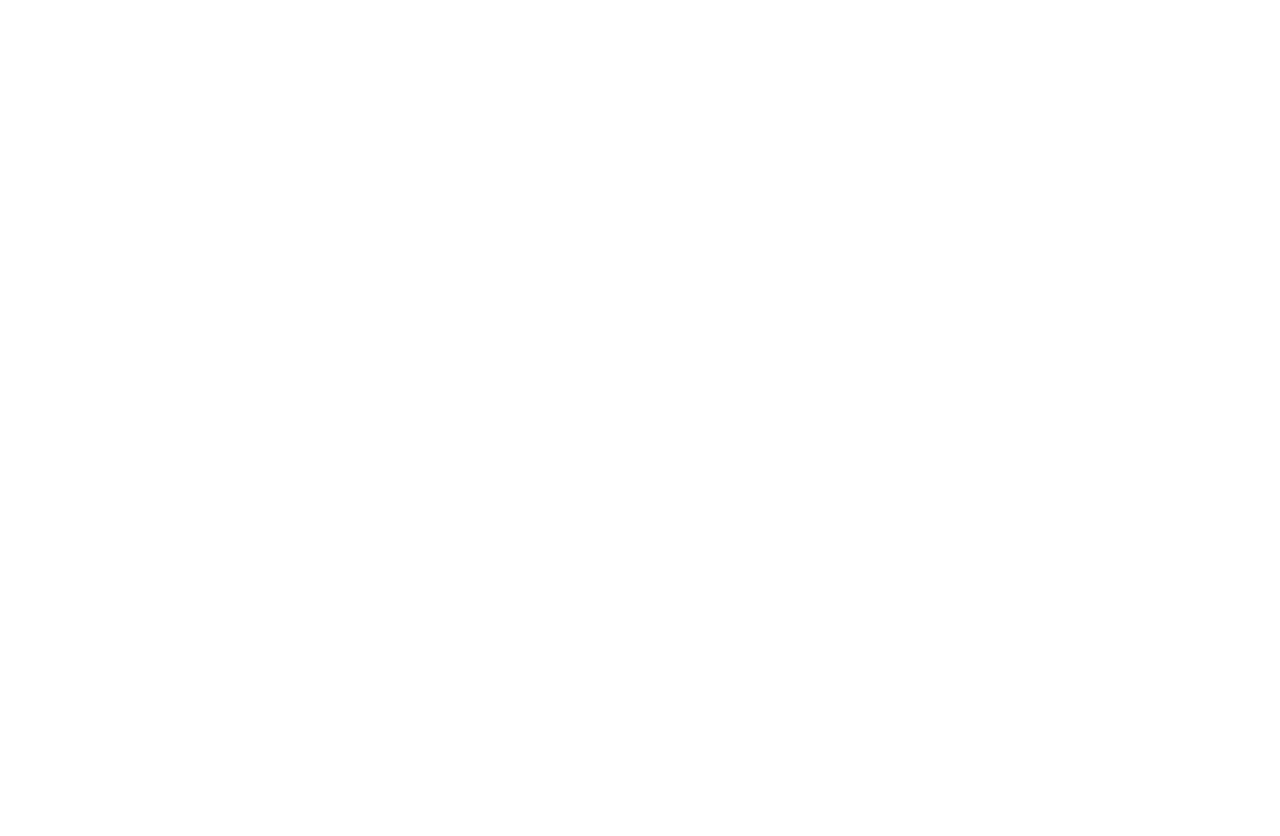
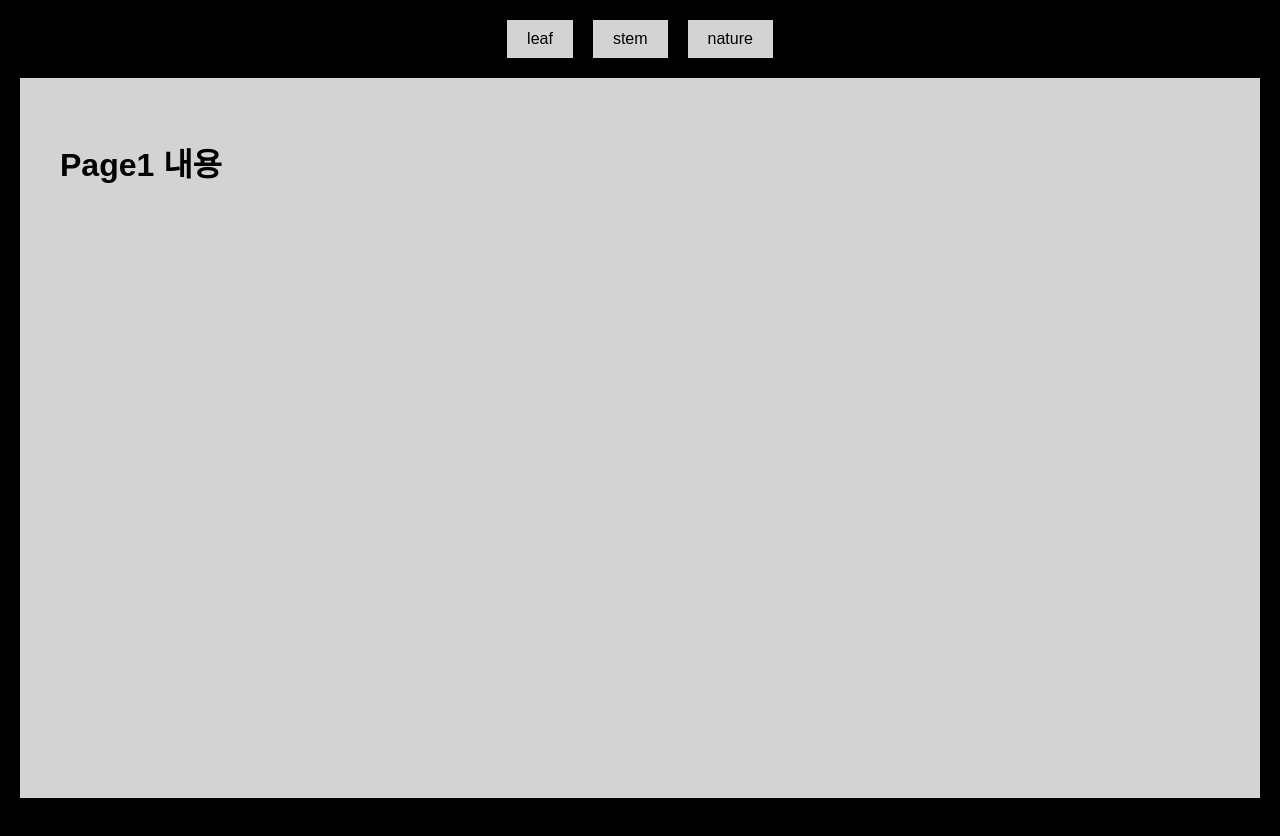
Before and after one commit to jojayeon/my_home, a React (Create React App) app in the folder my_home/: page /leaf in a window 1280 px wide. Before the commit this address had no page. Shown: the top 836 px of the page. Before the commit the page ends 800 px from the top, so only its background shows below. Built offline with nearby package versions, Linux system fonts and the light colour scheme.

Commit message:
:truck: 추가 이름변경

```diff
--- a/my_home/src/App.js
+++ b/my_home/src/App.js
@@ -1,18 +1,18 @@
 // src/App.js
 import { BrowserRouter as Router, Routes, Route } from 'react-router-dom';
 import Home from './pages/strat';
-import Page1 from './pages/leaf';
-import Page2 from './pages/stem';
-import Page3 from './pages/nature';
+import Leaf from './pages/leaf';
+import Stem from './pages/stem';
+import Nature from './pages/nature';
 
 function App() {
   return (
     <Router>
       <Routes>
         <Route path="/" element={<Home />} />
-        <Route path="/page1" element={<Page1 />} />
-        <Route path="/page2" element={<Page2 />} />
-        <Route path="/page3" element={<Page3 />} />
+        <Route path="/leaf" element={<Leaf />} />
+        <Route path="/stem" element={<Stem />} />
+        <Route path="/nature" element={<Nature />} />
       </Routes>
     </Router>
   );
--- a/my_home/src/components/Navigation.jsx
+++ b/my_home/src/components/Navigation.jsx
@@ -5,9 +5,9 @@
 function Navigation() {
   return (
     <nav className="nav-bar">
-      <Link to="/page1">page1</Link>
-      <Link to="/page2">page2</Link>
-      <Link to="/page3">page3</Link>
+      <Link to="/leaf">leaf</Link>
+      <Link to="/stem">stem</Link>
+      <Link to="/nature">nature</Link>
     </nav>
   );
 }
```
